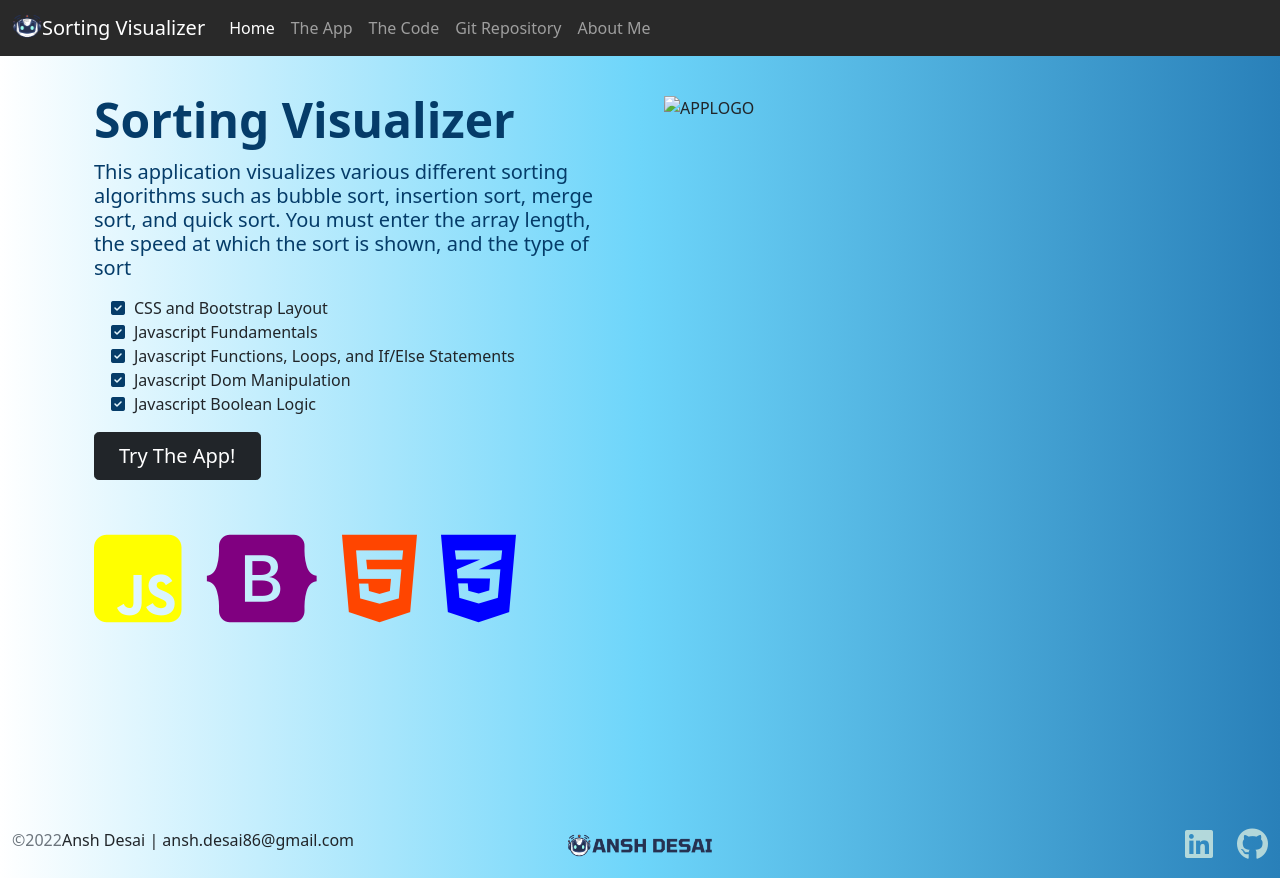
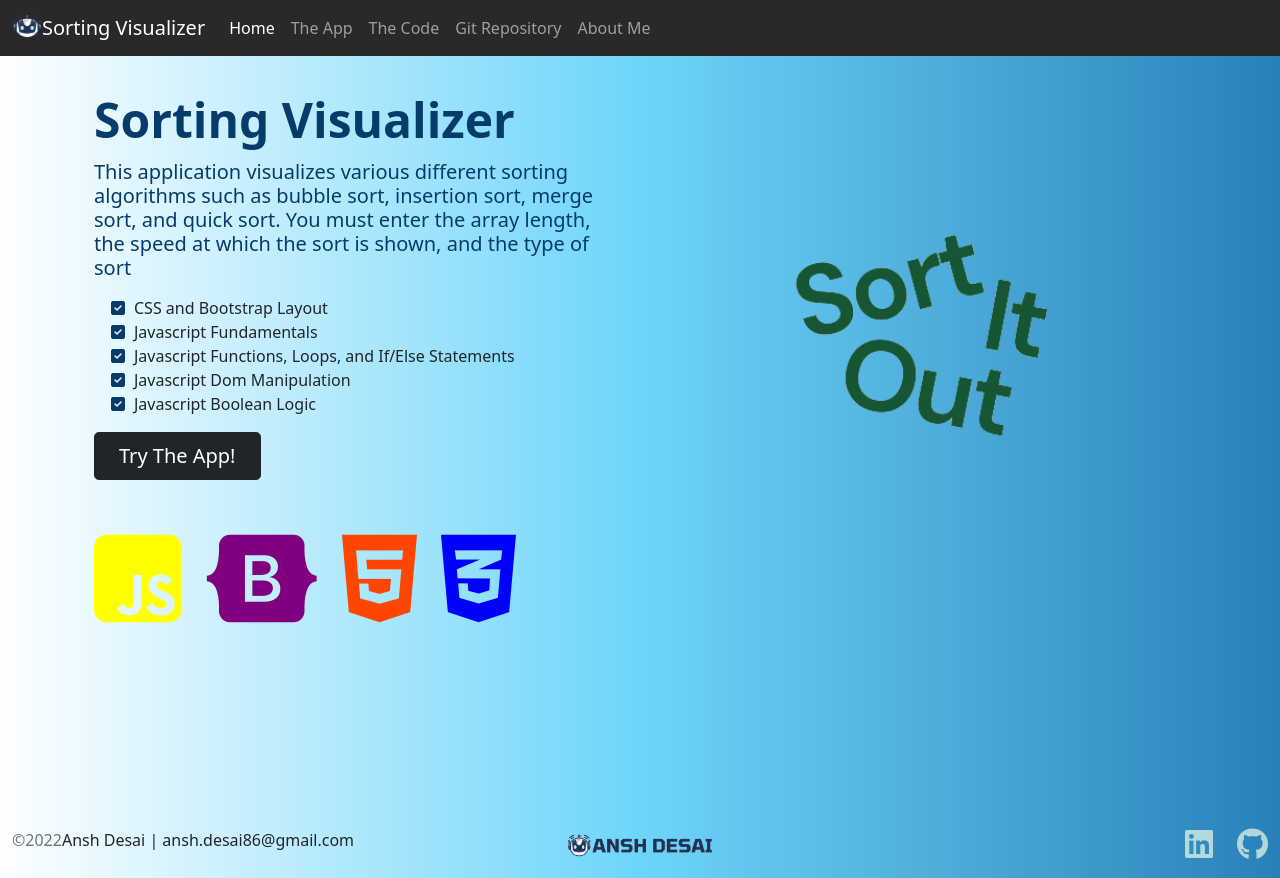
Before and after one commit to AnshD8619/Sorting-Visualizer, a plain HTML site: page index.html in a window 1280 px wide. Drawn offline with nearby package versions, Linux system fonts and the light colour scheme.

Commit message:
added logo

```diff
--- a/index.html
+++ b/index.html
@@ -82,7 +82,7 @@
                     </h5>
                 </div>
                 <div class="col">
-                    <img src="APPLOGO" class="img-fluid center-block d-block mx-auto" alt="APPLOGO" width="700" height="500">
+                    <img src="img/sorts.png" class="img-fluid center-block d-block mx-auto" alt="APPLOGO" width="700" height="500">
                 </div>
             </div>
         </div>
```
Also changed, not shown: img/sorts.png (added).
